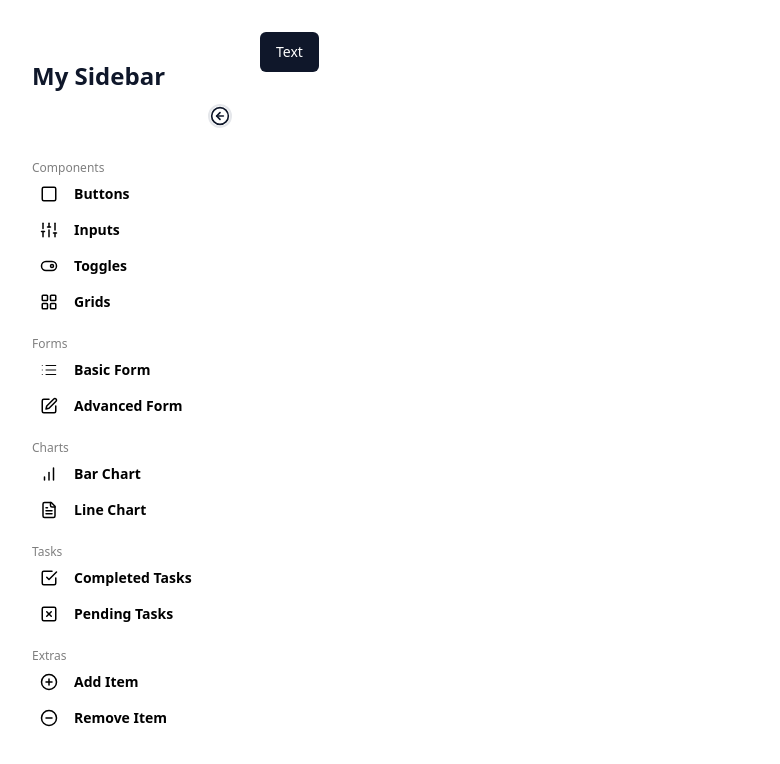
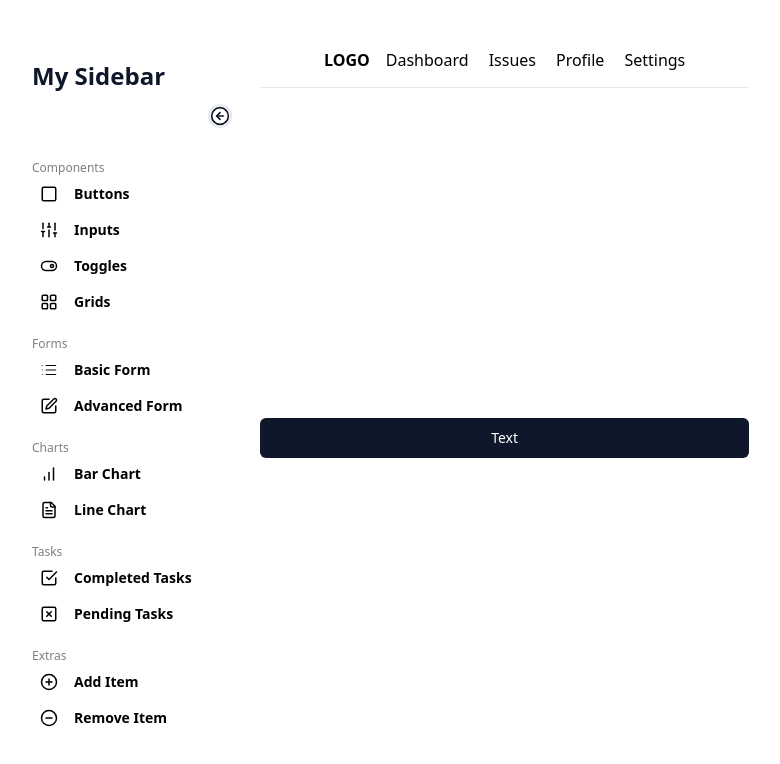
Before and after one commit to perceptronbd/client-template, a React (Vite) app: page / in a window 1280 px wide. Shown: the top 764 px of the page, without its empty margins (28-808 px from the left). Built offline with nearby package versions, Linux system fonts and the light colour scheme.

Commit message:
added re-usable navbar

```diff
--- /dev/null
+++ b/src/components/navbar/Navbar.jsx
@@ -0,0 +1,62 @@
+import { Bug, Menu, X } from 'lucide-react';
+import { Link, useLocation } from 'react-router-dom';
+import React, { useState } from 'react';
+
+const Navbar = () => {
+  const [menuOpen, setMenuOpen] = useState(false);
+  const location = useLocation();
+  const currentPath = location.pathname;
+  console.log('currentPath', currentPath);
+
+  const links = [
+    { label: 'Dashboard', href: '/dashboard' },
+    { label: 'Issues', href: '/issues' },
+    { label: 'Profile', href: '/profile' },
+    { label: 'Settings', href: '/settings' },
+  ];
+
+  return (
+    <nav className="flex items-center w-full gap-4 px-4 border-b h-14 md:px-8 lg:px-16">
+      {/* Logo */}
+      <Link to="/">
+        <p className="font-bold uppercase">Logo</p>
+      </Link>
+
+      <button className="ml-auto md:hidden" onClick={() => setMenuOpen(!menuOpen)}>
+        {menuOpen ? <X size={28} /> : <Menu size={28} />}
+      </button>
+
+      {/* Mobile menus */}
+      <ul
+        className={`${
+          menuOpen
+            ? 'translate-x-0 absolute z-10 right-4 top-14'
+            : 'hidden translate-x-3 translate-y-3'
+        } flex md:hidden flex-col shadow-2xl rounded-lg bg-white p-4 w-52 gap-4 transition-all duration-300 ease-in-out`}
+      >
+        {links.map((link) => (
+          <li
+            key={link.label}
+            className={`${currentPath === link.href ? 'text-blue-500' : 'hover:text-blue-500'}`}
+          >
+            <Link to={link.href}>{link.label}</Link>
+          </li>
+        ))}
+      </ul>
+
+      {/* Desktop Menus */}
+      <ul className="hidden gap-5 md:flex">
+        {links.map((link) => (
+          <li
+            key={link.label}
+            className={`${currentPath === link.href ? 'text-blue-500' : 'hover:text-blue-500'}`}
+          >
+            <Link to={link.href}>{link.label}</Link>
+          </li>
+        ))}
+      </ul>
+    </nav>
+  );
+};
+
+export default Navbar;
--- a/src/pages/home/Home.jsx
+++ b/src/pages/home/Home.jsx
@@ -1,13 +1,17 @@
 import React from 'react';
 import { Outlet } from 'react-router-dom';
 import { Sidebar } from '../../components/sidebar/Sidebar';
+import Navbar from '../../components/navbar/Navbar';
 
 const Home = () => {
   return (
     <div className="flex w-full gap-6 text-start">
       {' '}
       <Sidebar />
-      <Outlet />
+      <div className="grid gap-6">
+        <Navbar />
+        <Outlet />
+      </div>
     </div>
   );
 };
```
